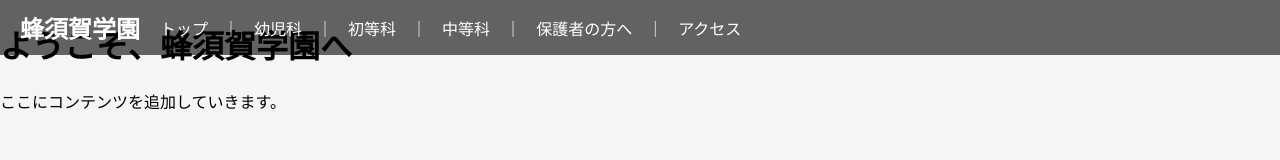
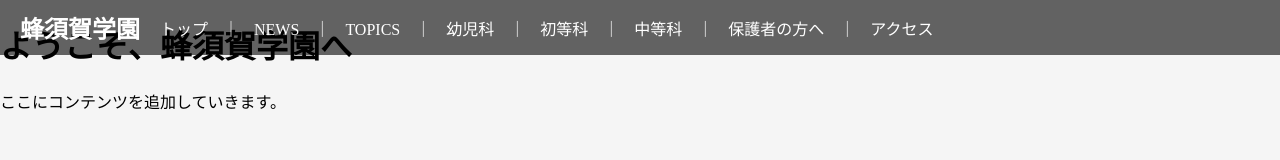
Before and after one commit to hachisuka-gakuen/hachisuka-gakuen.github.io, a plain HTML site: page index.html in a window 1280 px wide. Drawn offline with Linux system fonts and the light colour scheme; a web font is replaced by a local one.

Commit message:
Update index.html

```diff
--- a/index.html
+++ b/index.html
@@ -20,6 +20,8 @@
             <nav>
                 <ul>
                     <li><a href="#">トップ</a></li>
+                    <li><a href="#">NEWS</a></li>
+                    <li><a href="#">TOPICS</a></li>
                     <li><a href="#">幼児科</a></li>
                     <li><a href="#">初等科</a></li>
                     <li><a href="#">中等科</a></li>
```
